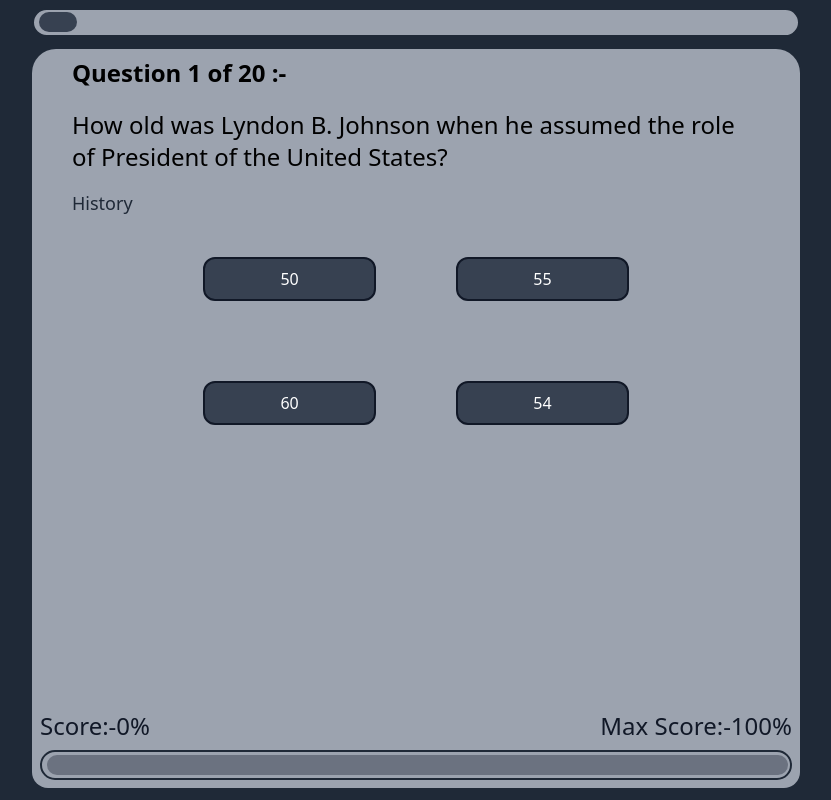
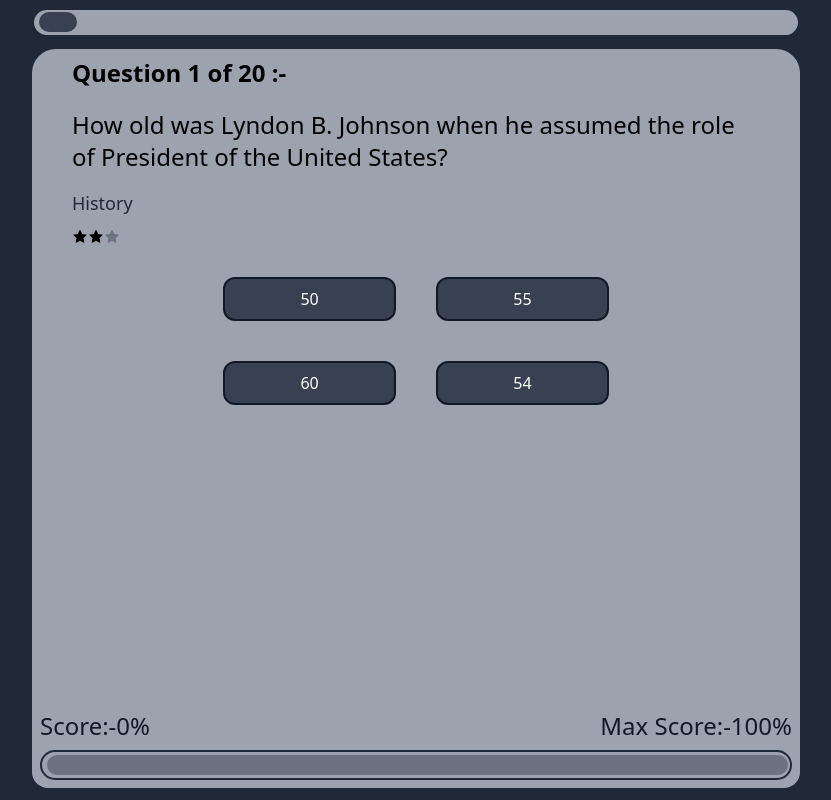
Before and after one commit to Puneet56/mcq-test, a React (Vite) app: page / in a window 1280 px wide. Shown: the whole page, without its empty margins (224-1055 px from the left). Built offline with nearby package versions, Linux system fonts and the light colour scheme.

Commit message:
Feature:Difficulty Rating

```diff
--- a/package.json
+++ b/package.json
@@ -10,6 +10,7 @@
 		"autoprefixer": "^10.4.0",
 		"react": "^17.0.0",
 		"react-dom": "^17.0.0",
+		"react-icons": "^4.3.1",
 		"tailwind-styled-components": "^2.0.3",
 		"tailwindcss": "^2.2.19"
 	},
--- a/src/components/QuestionItem.jsx
+++ b/src/components/QuestionItem.jsx
@@ -1,5 +1,6 @@
 import React, { useState, useMemo } from 'react';
 import tw from 'tailwind-styled-components';
+import { AiFillStar } from 'react-icons/ai';
 
 const Container = tw.h1`w-full flex-grow bg-gray-400 flex flex-col items-center justify-start
 `;
@@ -9,15 +10,20 @@ const Category = tw.p`pt-4 text-lg text-gray-800 px-10 w-full
 `;
 const OptionsContainer = tw.div`flex flex-row items-center justify-center max-w-xl w-full flex-wrap
 `;
-const Option = tw.button` w-[30%] border-2 border-gray-900 bg-gray-700 text-white rounded-xl px-4 py-2 md:m-10 m-3 my-5
+const Option = tw.button` w-[30%] border-2 border-gray-900 bg-gray-700 text-white rounded-xl px-4 py-2 md:m-5 m-3 my-5
 `;
-const Next = tw.button`w-[40%] absolute bottom-10 border-2 border-gray-900 bg-gray-700 text-white text-xl rounded-xl px-8 py-4 m-10
+const Next = tw.button`w-[40%] absolute bottom-10 border-2 border-gray-900 bg-gray-700 text-white text-xl rounded-xl px-4 py-2 m-10
+`;
+const StarDiv = tw.div`flex flex-row items-center justify-start h-10 w-full pl-10
 `;
 
 const QuestionItem = ({ item, next, correct, last }) => {
 	const [selected, setSelected] = useState(false);
 	const [answered, setAnswered] = useState(false);
 	const [alert, setAlert] = useState('');
+
+	const difficulty =
+		item.difficulty === 'hard' ? 3 : item.difficulty === 'medium' ? 2 : 1;
 
 	const options = useMemo(
 		() =>
@@ -50,6 +56,11 @@ const QuestionItem = ({ item, next, correct, last }) => {
 		<Container>
 			<QuestionText>{decodeURIComponent(item.question)}</QuestionText>
 			<Category>{decodeURIComponent(item.category)}</Category>
+			<StarDiv>
+				<AiFillStar />
+				<AiFillStar className={difficulty >= 2 ? '' : 'text-gray-500'} />
+				<AiFillStar className={difficulty >= 3 ? '' : 'text-gray-500'} />
+			</StarDiv>
 			<OptionsContainer>
 				{options.map((option, index) => (
 					<Option
@@ -68,6 +79,9 @@ const QuestionItem = ({ item, next, correct, last }) => {
 					</Option>
 				))}
 			</OptionsContainer>
+			{last && (
+				<QuestionText className='text-center'>Last Question</QuestionText>
+			)}
 			{answered && <QuestionText className='text-center'>{alert}</QuestionText>}
 			{!last && answered && <Next onClick={handleNext}>Next</Next>}
 		</Container>
```
Also changed, not shown: 1 other file (tests, documents, lock files or other folders).
